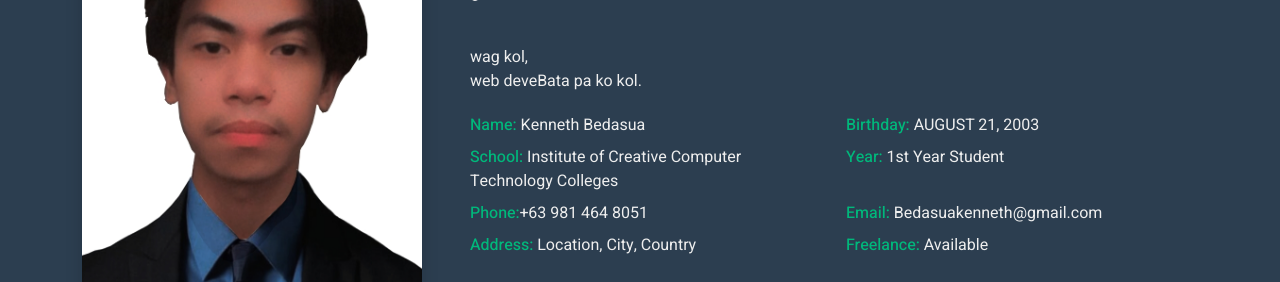
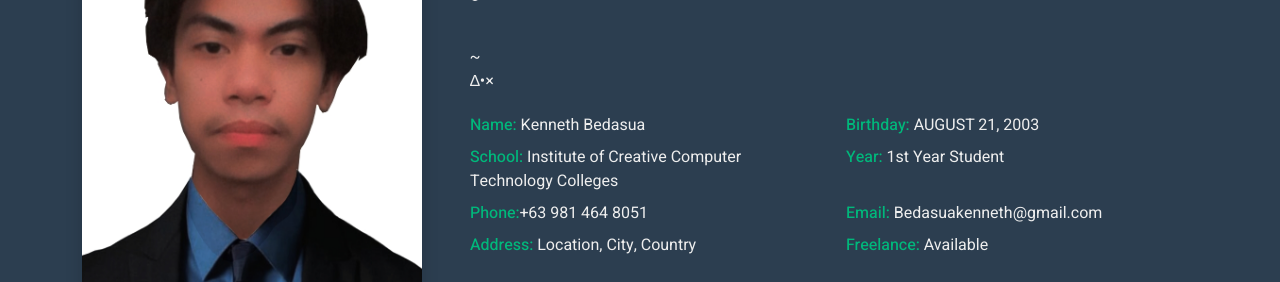
Before and after one commit to kenetsu11/Bedasuaa, a plain HTML site: page index.html in a window 1280 px wide. Shown: the part 115-397 px from the top of the page. Drawn offline with nearby package versions, Linux system fonts and the light colour scheme.

Commit message:
Update index.html

```diff
--- a/index.html
+++ b/index.html
@@ -66,10 +66,10 @@
                     <!-- About Start -->
                     <section class="py-5 border-bottom wow fadeInUp" data-wow-delay="0.1s">
                         <h1 class="title pb-3 mb-5">About Me</h1>
-wag kol,
-                        <p>
+~
+                        <p>∆•×
 
-web deveBata pa ko kol.</p>
+</p>
                         <div class="row mb-4">
                             <div class="col-sm-6 py-1">
                                 <span class="fw-medium text-primary">Name:</span> Kenneth Bedasua
```
